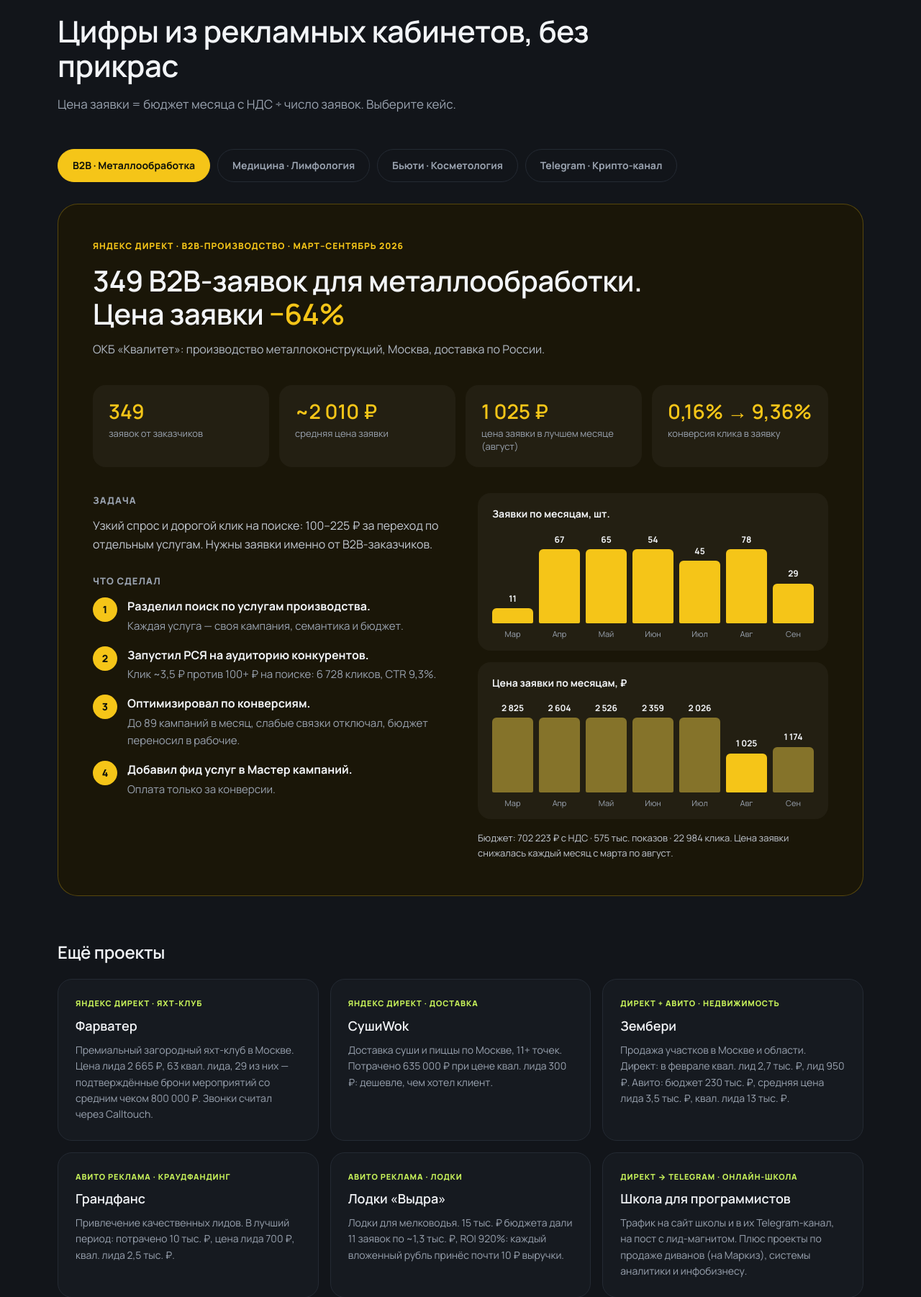
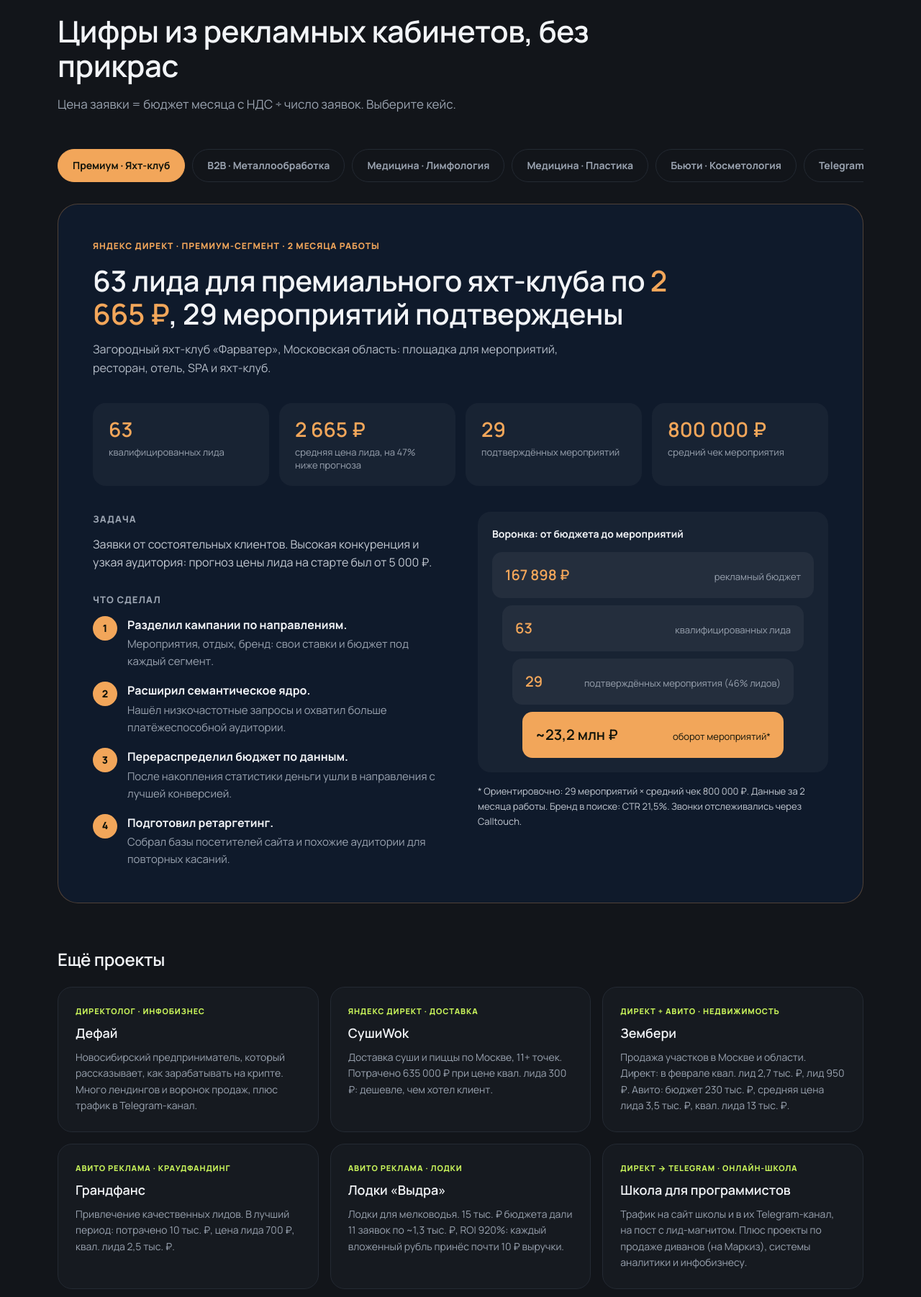
Before and after one commit to ivanhurs05-afk/-, a PHP site: page / in a window 1280 px wide. Shown: the part 1960-3762 px from the top of the page at 72% size. Run offline with PHP 8.4, Linux system fonts and the light colour scheme; some web fonts are replaced.

Commit message:
Add photos, surname, yacht club and plastic surgeon cases, about section
Co-Authored-By: Claude Sonnet 5.5 <noreply@anthropic.com>
Claude-Session: https://claude.ai/code/session_01UPWuSyx1hnXVmuVJEw3fhM

```diff
--- a/index.html
+++ b/index.html
@@ -3,12 +3,12 @@
 <head>
 <meta charset="utf-8">
 <meta name="viewport" content="width=device-width, initial-scale=1">
-<title>Иван — директолог: Яндекс Директ, Авито, Telegram</title>
-<meta name="description" content="Директолог Иван: заявки из Яндекс Директ, Авито Рекламы и Telegram. Кейсы в медицине, B2B и B2C: 349 B2B-заявок, цена заявки −64%, подписчик в Telegram по 281 ₽.">
+<title>Иван Хурс — директолог: Яндекс Директ, Авито, Telegram</title>
+<meta name="description" content="Директолог Иван Хурс: заявки из Яндекс Директ, Авито Рекламы и Telegram. Кейсы в медицине, B2B и B2C: 349 B2B-заявок, цена заявки −64%, подписчик в Telegram по 281 ₽.">
 <meta name="theme-color" content="#0b0d10">
 <meta property="og:type" content="website">
 <meta property="og:locale" content="ru_RU">
-<meta property="og:title" content="Иван — директолог: заявки, а не клики">
+<meta property="og:title" content="Иван Хурс — директолог: заявки, а не клики">
 <meta property="og:description" content="Яндекс Директ, Авито Реклама, трафик в Telegram. Реальные кейсы с цифрами из рекламных кабинетов.">
 <link rel="icon" href="assets/favicon.svg" type="image/svg+xml">
 <link rel="preconnect" href="https://fonts.googleapis.com">
@@ -20,7 +20,7 @@
 {
   "@context": "https://schema.org",
   "@type": "ProfessionalService",
-  "name": "Иван — директолог",
+  "name": "Иван Хурс — директолог",
   "description": "Настройка и ведение Яндекс Директ, Авито Рекламы, трафик в Telegram",
   "telephone": "+7-905-095-21-28",
   "areaServed": "RU",
@@ -33,9 +33,9 @@
 
 <header class="nav" id="top">
   <div class="wrap nav__in">
-    <a class="logo" href="#top" aria-label="Иван — директолог">
+    <a class="logo" href="#top" aria-label="Иван Хурс — директолог">
       <span class="logo__mark">И</span>
-      <span class="logo__txt">Иван <i>директолог</i></span>
+      <span class="logo__txt">Иван Хурс <i>директолог</i></span>
     </a>
     <nav class="nav__links" id="menu" aria-label="Основная навигация">
       <a href="#services">Услуги</a>
@@ -70,7 +70,7 @@
 
     <div class="hero__visual">
       <figure class="photo">
-        <img src="assets/ivan.jpg" alt="Иван, директолог" width="640" height="800"
+        <img src="assets/ivan.jpg" alt="Иван Хурс, директолог" width="853" height="1280"
              onerror="this.parentNode.classList.add('photo--empty');this.remove()">
         <span class="photo__ph" aria-hidden="true">И</span>
       </figure>
@@ -84,8 +84,8 @@
 <!-- NUMBERS -->
 <section class="numbers">
   <div class="wrap numbers__grid">
-    <div><b data-count="790">790</b><span>заявок в трёх кейсах Яндекс Директа</span></div>
-    <div><b data-count="1.48" data-dec="2">1,48</b><span>млн ₽ рекламного бюджета в этих кейсах</span></div>
+    <div><b>884</b><span>заявки в четырёх кейсах Яндекс Директа</span></div>
+    <div><b>1,87</b><span>млн ₽ рекламного бюджета в этих кейсах</span></div>
     <div><b>1 025 ₽</b><span>цена B2B-заявки в лучшем месяце</span></div>
     <div><b>29 из 63</b><span>лидов яхт-клуба — забронированные мероприятия, чек 800 000 ₽</span></div>
   </div>
@@ -149,14 +149,58 @@
     </div>
 
     <div class="tabs" role="tablist" aria-label="Кейсы">
-      <button role="tab" class="tab is-active" aria-selected="true" aria-controls="case-b2b" id="t-b2b" style="--c:#f5c518">B2B · Металлообработка</button>
+      <button role="tab" class="tab is-active" aria-selected="true" aria-controls="case-yacht" id="t-yacht" style="--c:#f2a65a">Премиум · Яхт-клуб</button>
+      <button role="tab" class="tab" aria-selected="false" aria-controls="case-b2b" id="t-b2b" style="--c:#f5c518">B2B · Металлообработка</button>
       <button role="tab" class="tab" aria-selected="false" aria-controls="case-med" id="t-med" style="--c:#7fd1a4">Медицина · Лимфология</button>
+      <button role="tab" class="tab" aria-selected="false" aria-controls="case-plastic" id="t-plastic" style="--c:#c9a56a">Медицина · Пластика</button>
       <button role="tab" class="tab" aria-selected="false" aria-controls="case-beauty" id="t-beauty" style="--c:#e8a9bb">Бьюти · Косметология</button>
       <button role="tab" class="tab" aria-selected="false" aria-controls="case-tg" id="t-tg" style="--c:#4aa8ff">Telegram · Крипто-канал</button>
     </div>
 
+    <!-- YACHT -->
+    <article class="case is-active" role="tabpanel" id="case-yacht" aria-labelledby="t-yacht" style="--c:#f2a65a;--cd:#0f1a2b">
+      <div class="case__top">
+        <div>
+          <p class="tag">Яндекс Директ · Премиум-сегмент · 2 месяца работы</p>
+          <h3>63 лида для премиального яхт-клуба по <em>2 665 ₽</em>, 29 мероприятий подтверждены</h3>
+          <p class="case__client">Загородный яхт-клуб «Фарватер», Московская область: площадка для мероприятий, ресторан, отель, SPA и яхт-клуб.</p>
+        </div>
+      </div>
+      <div class="kpis">
+        <div><b>63</b><span>квалифицированных лида</span></div>
+        <div><b>2 665 ₽</b><span>средняя цена лида, на 47% ниже прогноза</span></div>
+        <div><b>29</b><span>подтверждённых мероприятий</span></div>
+        <div><b>800 000 ₽</b><span>средний чек мероприятия</span></div>
+      </div>
+      <div class="case__cols">
+        <div>
+          <h4>Задача</h4>
+          <p>Заявки от состоятельных клиентов. Высокая конкуренция и узкая аудитория: прогноз цены лида на старте был от 5 000 ₽.</p>
+          <h4>Что сделал</h4>
+          <ol class="steps">
+            <li><b>Разделил кампании по направлениям.</b> Мероприятия, отдых, бренд: свои ставки и бюджет под каждый сегмент.</li>
+            <li><b>Расширил семантическое ядро.</b> Нашёл низкочастотные запросы и охватил больше платёжеспособной аудитории.</li>
+            <li><b>Перераспределил бюджет по данным.</b> После накопления статистики деньги ушли в направления с лучшей конверсией.</li>
+            <li><b>Подготовил ретаргетинг.</b> Собрал базы посетителей сайта и похожие аудитории для повторных касаний.</li>
+          </ol>
+        </div>
+        <div class="charts">
+          <div class="funnel">
+            <div class="chart__t">Воронка: от бюджета до мероприятий</div>
+            <ol>
+              <li><b>167 898 ₽</b><span>рекламный бюджет</span></li>
+              <li><b>63</b><span>квалифицированных лида</span></li>
+              <li><b>29</b><span>подтверждённых мероприятия (46% лидов)</span></li>
+              <li class="funnel__end"><b>~23,2 млн ₽</b><span>оборот мероприятий*</span></li>
+            </ol>
+          </div>
+          <p class="note">* Ориентировочно: 29 мероприятий × средний чек 800 000 ₽. Данные за 2 месяца работы. Бренд в поиске: CTR 21,5%. Звонки отслеживались через Calltouch.</p>
+        </div>
+      </div>
+    </article>
+
     <!-- B2B -->
-    <article class="case is-active" role="tabpanel" id="case-b2b" aria-labelledby="t-b2b" style="--c:#f5c518;--cd:#1a1608">
+    <article class="case" role="tabpanel" id="case-b2b" aria-labelledby="t-b2b" style="--c:#f5c518;--cd:#1a1608" hidden>
       <div class="case__top">
         <div>
           <p class="tag">Яндекс Директ · B2B-производство · март–сентябрь 2026</p>
@@ -221,6 +265,41 @@
           <div class="chart" data-title="Заявки по месяцам, шт." data-labels="Апр,Май,Июн,Июл,Авг,Сен" data-series="3,43,63,45,49,29"></div>
           <div class="chart chart--dim" data-title="Цена заявки по месяцам, ₽" data-labels="Апр,Май,Июн,Июл,Авг,Сен" data-series="553,1630,1320,2820,2780,1670"></div>
           <p class="note">Апрель — тестовый запуск. Бюджет: 466 463 ₽ с НДС · 1,35 млн показов · 32 763 клика. Главный источник: РСЯ по диагностике лимфостаза, 6 048 кликов по ~6,6 ₽.</p>
+        </div>
+      </div>
+    </article>
+
+    <!-- PLASTIC -->
+    <article class="case" role="tabpanel" id="case-plastic" aria-labelledby="t-plastic" style="--c:#c9a56a;--cd:#15171d" hidden>
+      <div class="case__top">
+        <div>
+          <p class="tag">Яндекс Директ · Медицина · 7 месяцев работы</p>
+          <h3>94 заявки на ринопластику с чеком <em>от 500 000 ₽</em></h3>
+          <p class="case__client">Частный пластический хирург, Москва: ринопластика, подтяжка лица, блефаропластика. Операции в премиальной клинике.</p>
+        </div>
+      </div>
+      <div class="kpis">
+        <div><b>94</b><span>заявки на консультацию</span></div>
+        <div><b>~4 050 ₽</b><span>средняя цена заявки</span></div>
+        <div><b>2 627 ₽</b><span>цена заявки в лучшем месяце</span></div>
+        <div><b>500–700 тыс. ₽</b><span>средний чек ринопластики «под ключ»</span></div>
+      </div>
+      <div class="case__cols">
+        <div>
+          <h4>Задача</h4>
+          <p>Стабильный поток заявок на консультацию в нише с высокой конкуренцией и ограничениями в рекламе, при недельных бюджетах.</p>
+          <h4>Что сделал</h4>
+          <ol class="steps">
+            <li><b>Разделил трафик по намерению.</b> Поиск, бренд, сети, конкуренты и ретаргетинг: отдельные кампании со своим бюджетом.</li>
+            <li><b>Перевёл кампании на автостратегии.</b> «Оптимизация конверсий» с недельными лимитами по каждому направлению.</li>
+            <li><b>Постоянно тестировал гипотезы.</b> От 22 до 59 кампаний в работе каждый месяц: связки, аудитории, объявления.</li>
+            <li><b>Перераспределял бюджет.</b> Отключал слабые связки и переносил деньги в те, что приносили заявки.</li>
+          </ol>
+        </div>
+        <div class="charts">
+          <div class="chart" data-title="Заявки по месяцам, шт." data-labels="М1,М2,М3,М4,М5,М6,М7" data-series="24,17,10,14,11,8,10"></div>
+          <div class="chart chart--dim" data-title="Цена заявки по месяцам, ₽" data-labels="М1,М2,М3,М4,М5,М6,М7" data-series="2838,4110,5445,5932,3696,4801,2627"></div>
+          <p class="note">Бюджет: 380 803 ₽ с НДС · 1,07 млн показов · 37 036 кликов. Самый массовый источник — РСЯ по аудитории конкурентов: 26 515 кликов по ~3,4 ₽.</p>
         </div>
       </div>
     </article>
@@ -298,7 +377,7 @@
     <div class="more">
       <h3>Ещё проекты</h3>
       <div class="more__grid">
-        <div class="mini"><span class="mini__t">Яндекс Директ · Яхт-клуб</span><b>Фарватер</b><p>Премиальный загородный яхт-клуб в Москве. Цена лида 2 665 ₽, 63 квал. лида, 29 из них — подтверждённые брони мероприятий со средним чеком 800 000 ₽. Звонки считал через Calltouch.</p></div>
+        <div class="mini"><span class="mini__t">Директолог · Инфобизнес</span><b>Дефай</b><p>Новосибирский предприниматель, который рассказывает, как зарабатывать на крипте. Много лендингов и воронок продаж, плюс трафик в Telegram-канал.</p></div>
         <div class="mini"><span class="mini__t">Яндекс Директ · Доставка</span><b>СушиWok</b><p>Доставка суши и пиццы по Москве, 11+ точек. Потрачено 635 000 ₽ при цене квал. лида 300 ₽: дешевле, чем хотел клиент.</p></div>
         <div class="mini"><span class="mini__t">Директ + Авито · Недвижимость</span><b>Зембери</b><p>Продажа участков в Москве и области. Директ: в феврале квал. лид 2,7 тыс. ₽, лид 950 ₽. Авито: бюджет 230 тыс. ₽, средняя цена лида 3,5 тыс. ₽, квал. лида 13 тыс. ₽.</p></div>
         <div class="mini"><span class="mini__t">Авито Реклама · Краудфандинг</span><b>Грандфанс</b><p>Привлечение качественных лидов. В лучший период: потрачено 10 тыс. ₽, цена лида 700 ₽, квал. лида 2,5 тыс. ₽.</p></div>
@@ -317,6 +396,26 @@
         <a href="https://docs.google.com/presentation/d/1KYN4y0t_qlxLUhMbZvmo4c83yU7r-UYoc8n8Rv_TV_w/edit?usp=sharing" target="_blank" rel="noopener">Кейс 7</a>
         <a href="https://docs.google.com/presentation/d/1HC2-TNU4LBBS1MX6pKVaSHC68fT5j2K0PhpodGyZb0c/edit?usp=sharing" target="_blank" rel="noopener">Кейс 8</a>
       </div>
+    </div>
+  </div>
+</section>
+
+<!-- ABOUT -->
+<section class="sec" id="about">
+  <div class="wrap about">
+    <figure class="about__photo"><img src="assets/ivan-about.jpg" alt="Иван Хурс у окна" width="900" height="1350" loading="lazy"></figure>
+    <div class="about__txt">
+      <p class="eyebrow">Обо мне</p>
+      <h2>Иван Хурс, директолог</h2>
+      <p class="sub">Опыт в маркетинге — более 2 лет. Работаю с действующими проектами, где важны результат, стабильность и масштабирование, а не разовые настройки. Есть опыт в медицине, B2B и B2C.</p>
+      <ul class="tick">
+        <li>Настройка и ведение Яндекс Директ</li>
+        <li>Продвижение бизнеса на Авито: анализ конкурентов, объявления, стратегии</li>
+        <li>Запуск и оптимизация трафика в Telegram</li>
+        <li>Аналитика, гипотезы и работа с воронкой</li>
+      </ul>
+      <p class="about__do">В работе: анализирую рынок и конкурентов, подбираю рекламные стратегии, постоянно слежу за показателями и оптимизирую кампании, снижаю стоимость заявки и повышаю качество трафика.</p>
+      <a class="btn" href="#contact">Обсудить проект</a>
     </div>
   </div>
 </section>
@@ -372,7 +471,7 @@
       </details>
       <details>
         <summary>С какими нишами работаете?</summary>
-        <p>Медицина, бьюти, B2B-производство, недвижимость, доставка, онлайн-обучение, краудфандинг, товары на Авито, Telegram-каналы.</p>
+        <p>Медицина и пластическая хирургия, бьюти, B2B-производство, премиум-услуги, недвижимость, доставка, онлайн-обучение, краудфандинг, товары на Авито, Telegram-каналы.</p>
       </details>
       <details>
         <summary>Как отслеживаете качество заявок?</summary>
@@ -423,7 +522,7 @@
 
 <footer class="footer">
   <div class="wrap footer__in">
-    <span>© <span id="year">2026</span> Иван, директолог</span>
+    <span>© <span id="year">2026</span> Иван Хурс, директолог</span>
     <span>Яндекс Директ · Авито Реклама · Telegram</span>
     <a href="#top">Наверх ↑</a>
   </div>
--- a/script.js
+++ b/script.js
@@ -80,7 +80,7 @@
   }
 
   /* reveal on scroll */
-  var rv = document.querySelectorAll('.card,.mini,.process li,.faq details,.numbers__grid>div,.strip>div,.form');
+  var rv = document.querySelectorAll('.card,.mini,.process li,.faq details,.numbers__grid>div,.strip>div,.form,.about__photo');
   rv.forEach(function (n) { n.classList.add('rv'); });
   if ('IntersectionObserver' in window) {
     var io = new IntersectionObserver(function (es) {
--- a/styles.css
+++ b/styles.css
@@ -57,7 +57,7 @@ h1{font-size:clamp(34px,5.4vw,64px);margin-bottom:24px}
 
 .hero__visual{position:relative;max-width:420px;margin:0 auto;width:100%}
 .photo{position:relative;aspect-ratio:4/5;border-radius:28px;overflow:hidden;background:linear-gradient(160deg,#1b212a,#10141a);border:1px solid var(--line)}
-.photo img{position:absolute;inset:0;width:100%;height:100%;object-fit:cover}
+.photo img{position:absolute;inset:0;width:100%;height:100%;object-fit:cover;object-position:50% 20%}
 .photo__ph{display:none;position:absolute;inset:0;place-items:center;font-family:var(--f-head);font-size:160px;font-weight:700;color:var(--acc);opacity:.9}
 .photo--empty .photo__ph{display:grid}
 .float{position:absolute;display:flex;flex-direction:column;gap:2px;background:rgba(22,26,32,.88);backdrop-filter:blur(10px);-webkit-backdrop-filter:blur(10px);border:1px solid var(--line);border-radius:16px;padding:12px 16px;box-shadow:0 20px 40px -20px #000}
@@ -183,6 +183,30 @@ h2{font-size:clamp(26px,3.4vw,42px)}
 .footer__in{display:flex;flex-wrap:wrap;gap:12px 32px;justify-content:space-between}
 .footer a{text-decoration:none}
 
+
+/* funnel */
+.funnel{background:rgba(255,255,255,.04);border-radius:18px;padding:20px}
+.funnel ol{display:grid;gap:10px}
+.funnel li{display:flex;align-items:baseline;justify-content:space-between;gap:16px;background:rgba(255,255,255,.05);border-radius:14px;padding:16px 18px}
+.funnel li:nth-child(2){margin:0 14px}
+.funnel li:nth-child(3){margin:0 28px}
+.funnel li:nth-child(4){margin:0 42px}
+.funnel b{font-family:var(--f-head);font-size:20px;font-weight:600;color:var(--c);white-space:nowrap}
+.funnel span{font-size:13px;color:var(--mut);text-align:right}
+.funnel__end{background:var(--c)!important}
+.funnel__end b,.funnel__end span{color:#10130a}
+
+/* about */
+.about{display:grid;grid-template-columns:.8fr 1.2fr;gap:56px;align-items:center}
+.about__photo{border-radius:28px;overflow:hidden;border:1px solid var(--line);aspect-ratio:4/5;max-width:440px}
+.about__photo img{width:100%;height:100%;object-fit:cover;object-position:50% 30%}
+.tick{display:grid;gap:10px;margin:24px 0}
+.tick li{position:relative;padding-left:30px;font-weight:600}
+.tick li::before{content:"";position:absolute;left:0;top:.45em;width:16px;height:16px;border-radius:50%;background:var(--acc)}
+.about__do{color:var(--mut);margin-bottom:28px}
+@media (max-width:1000px){.about{grid-template-columns:1fr;gap:32px}.about__photo{max-width:380px}}
+@media (max-width:720px){.funnel li{flex-direction:column;gap:2px;align-items:flex-start}.funnel span{text-align:left}.funnel li:nth-child(n){margin:0}}
+
 /* reveal */
 .js .rv{opacity:0;transform:translateY(24px);transition:opacity .7s,transform .7s}
 .js .rv.in{opacity:1;transform:none}
```
Also changed, not shown: assets/ivan-about.jpg (added), assets/ivan.jpg (added).
